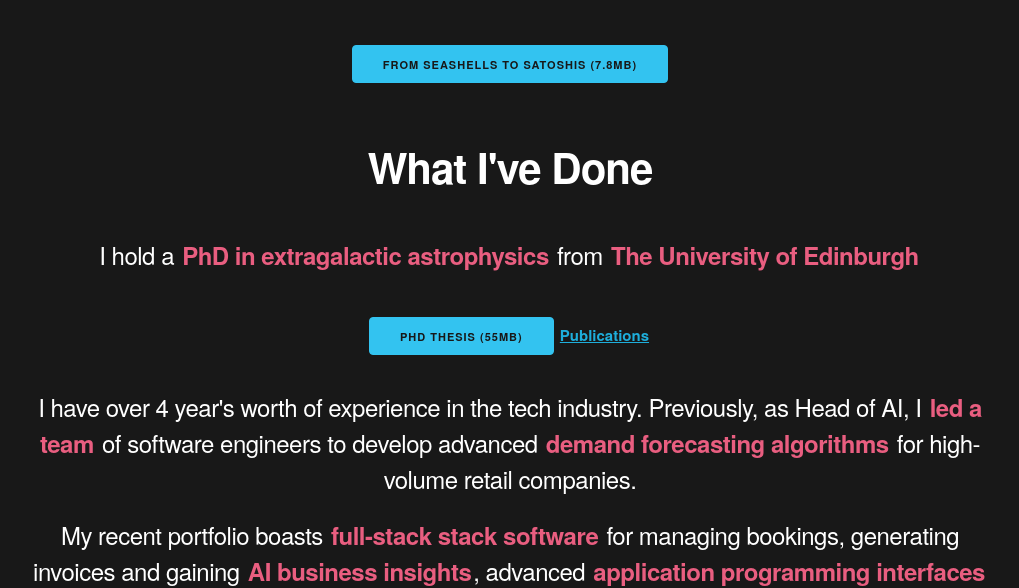
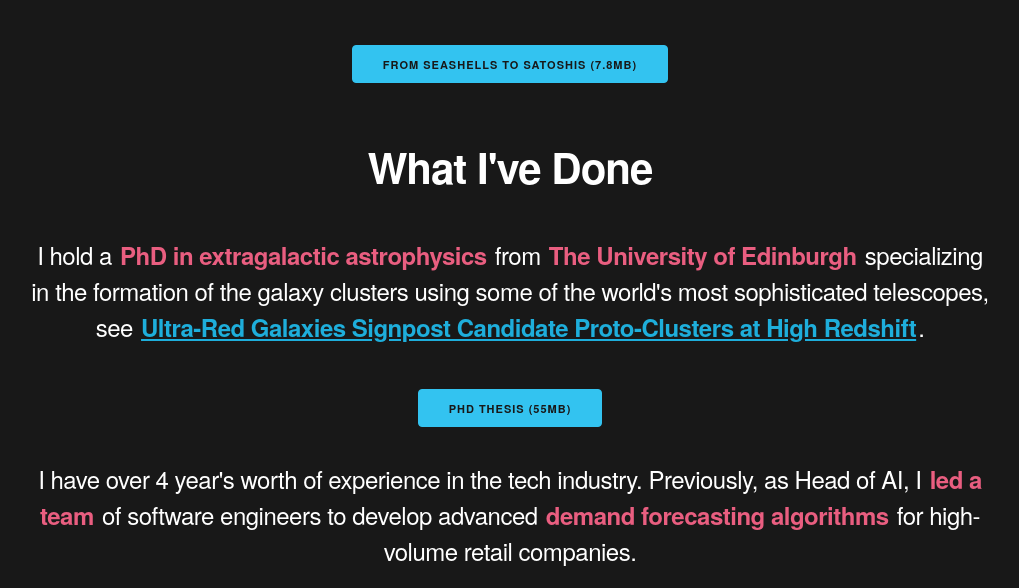
Before and after one commit to ajrlewis/ajrlewis_web, a Flask app: page / in a window 1280 px wide. Shown: the part 1680-2268 px from the top of the page, without its empty margins (130-1149 px from the left). Run offline with Flask 3, Linux system fonts and the light colour scheme; parts of the project's set-up code (start-up, migrations or seed data) failed here and were passed over.

Commit message:
Updated phd section.

```diff
--- a/templates/index.html
+++ b/templates/index.html
@@ -39,10 +39,9 @@
     <!-- What I've Done -->
     <h2>What I've Done</h2>
     <br>
-    <p>I hold a <span>PhD in extragalactic astrophysics</span> from <span>The University of Edinburgh</span></p>
+    <p>I hold a <span>PhD in extragalactic astrophysics</span> from <span>The University of Edinburgh</span> specializing in the formation of the galaxy clusters using some of the world's most sophisticated telescopes, see <a href="https://arxiv.org/abs/1711.08803" target="_blank">Ultra-Red Galaxies Signpost Candidate Proto-Clusters at High Redshift</a>.</p>
     <br>
     <a class="button button-primary" href="/static/pdf/ultra-red-galaxies.pdf" target="_blank">PhD Thesis (55MB)</a>
-    <a href="https://arxiv.org/abs/1711.08803" target="_blank">Publications</a>
     <br>
     <br>
     <p>I have over 4 year's worth of experience in the tech industry. Previously, as Head of AI, I <span>led a team</span> of software engineers to develop advanced <span>demand forecasting algorithms</span> for high-volume retail companies.
```
